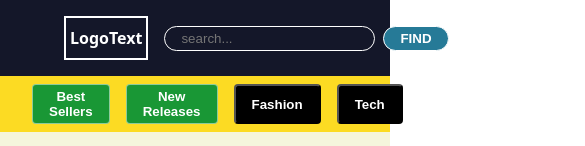
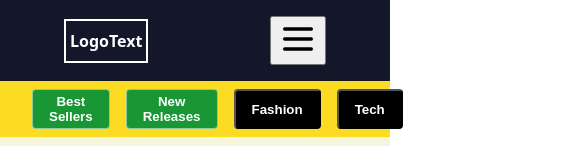
Before and after one commit to Maciej-Clanet/reactbasicsclass, a React (Vite) app: page / in a window 390 px wide. Shown: the top 146 px of the page, 585 px wide, since content can reach past the window. Built offline with nearby package versions, Linux system fonts and the light colour scheme.

Commit message:
afsafads

```diff
--- a/src/components/Header/Header.css
+++ b/src/components/Header/Header.css
@@ -32,3 +32,49 @@
     border: 1px solid white;
     border-width: 1px 0px 1px 0px;
 }
+
+
+.mobile-header{
+    display: none;
+
+    gap: 16px;
+    background-color: #141729;
+    padding: 16px 64px;
+    align-items: center;
+
+    justify-content: space-between;
+
+    position: relative;
+}
+
+.menu-icon{
+    display: flex;
+}
+
+.mobile-nav{
+    background-color: rgba(0,0,0,0.8);
+    backdrop-filter: blur(16px);
+
+    padding: 16px;
+    display: flex;
+    flex-direction: column;
+    gap: 16px;
+
+    position: absolute;
+    top: 100%;
+    left: 0;
+    right: 0;
+    height: calc(100dvh - 81px);
+}
+
+
+
+@media only screen and (max-width: 750px){
+
+    .main-header{
+        display: none;
+    }
+    .mobile-header{
+        display: flex;
+    }
+}
--- a/src/components/Header/Header.jsx
+++ b/src/components/Header/Header.jsx
@@ -1,7 +1,9 @@
 import "./Header.css"
 import Search from "../Search/Search"
-export default function Header() {
+import MenuIcon from "../../assets/menuicon.svg"
+import { useState } from "react"
 
+function DesktopHeader() {
     return (
         <header className="main-header">
 
@@ -19,3 +21,36 @@ export default function Header() {
         </header>
     )
 }
+function MobileHeader() {
+
+    const [isOpen, setIsOpen] = useState(false)
+    function toggleOpen() {
+        setIsOpen(!isOpen);
+    }
+
+    return (
+        <div className="mobile-header">
+            <div className="logo">LogoText</div>
+            <button className="menu-btn" onClick={toggleOpen}>
+                <img width="40" src={MenuIcon} alt="menu icon" />
+            </button>
+            {
+                isOpen ? <nav className="mobile-nav">
+                    <Search />
+                    <a className="nav-link" href="#">HOME</a>
+                    <a className="nav-link" href="#">ABOUT</a>
+                    <a className="nav-link" href="#">PRODUCTS</a>
+                </nav> : null
+            }
+        </div>
+    )
+}
+
+export default function Header() {
+    return (
+        <>
+            <DesktopHeader />
+            <MobileHeader />
+        </>
+    )
+}
```
Also changed, not shown: src/assets/menuicon.svg (added).
